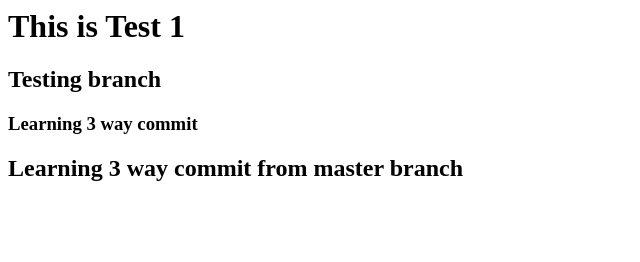
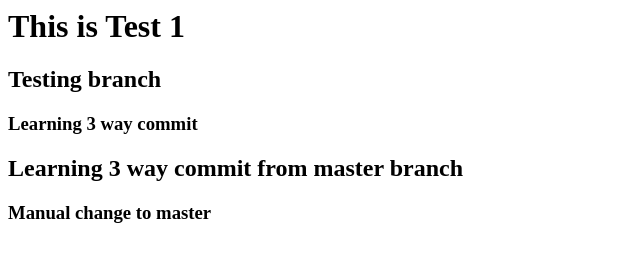
Before and after one commit to mangeshgurjar/webtest, a plain HTML site: page index.html in a window 1280 px wide. Shown: the whole page, without its empty margins (0-640 px from the left). Drawn offline with Linux system fonts and the light colour scheme.

Commit message:
manual master

```diff
--- a/index.html
+++ b/index.html
@@ -2,3 +2,4 @@
 <h2>Testing branch</h2>
 <h3>Learning 3 way commit</h3>
 <h2>Learning 3 way commit from master branch</h2>
+<h3>Manual change to master</h3>
```
